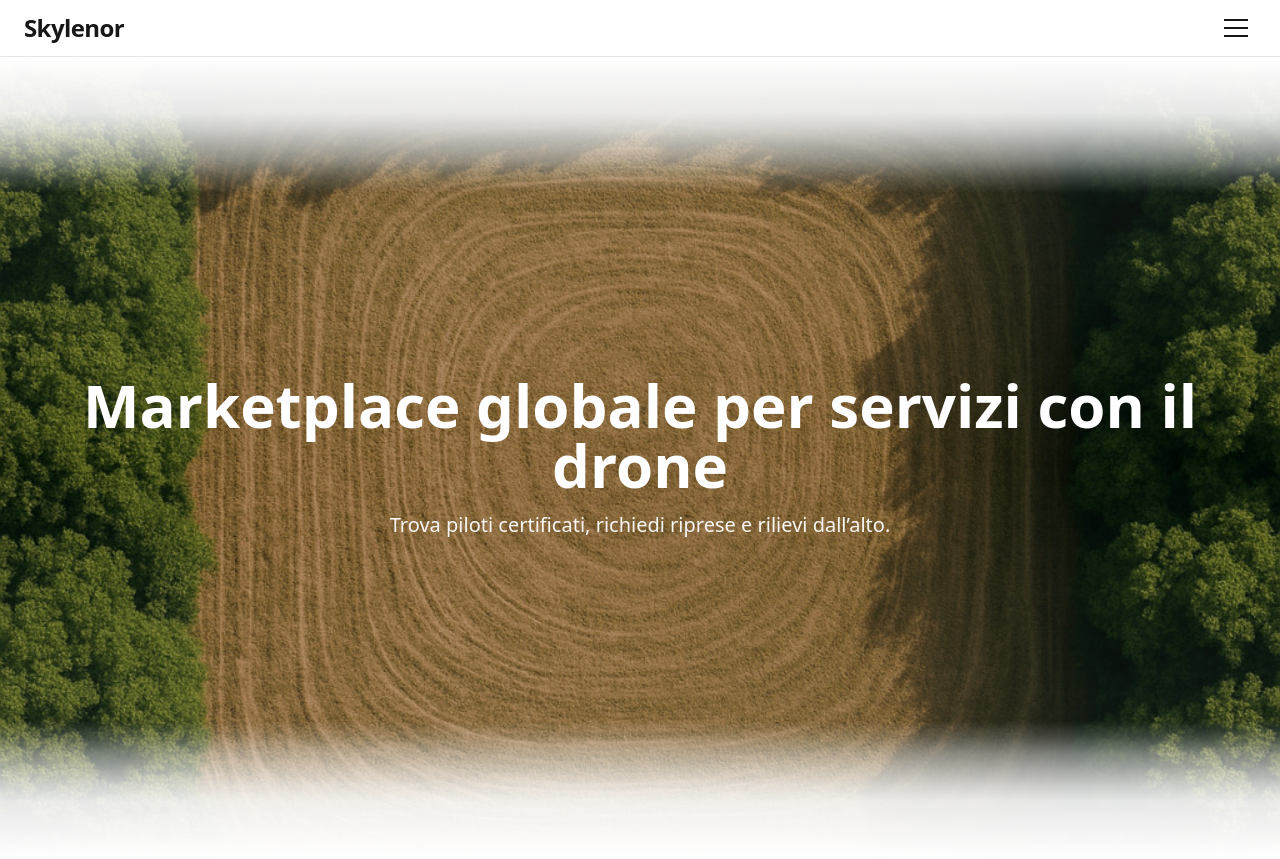
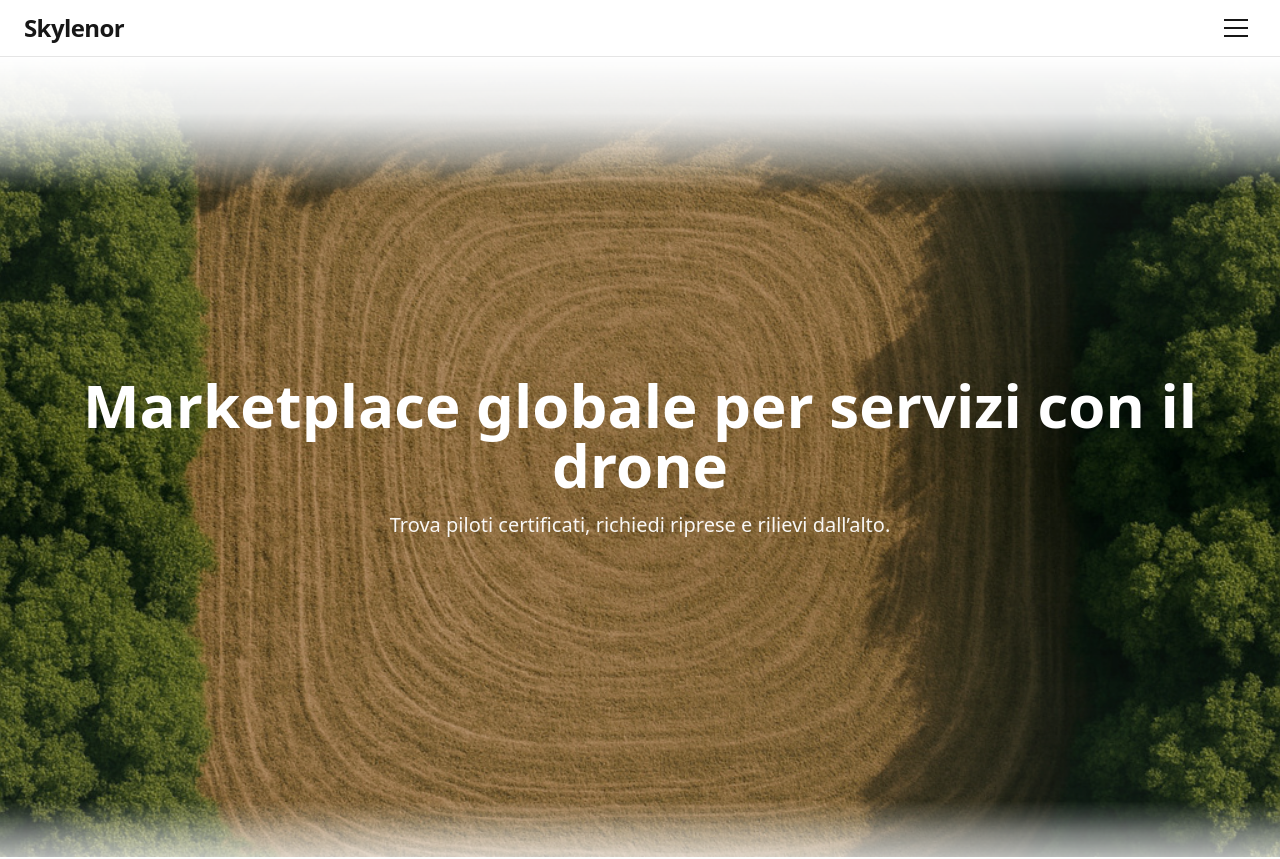
Before and after one commit to alessiomarciano007-prog/skylenor, a Next.js app: page / in a window 1280 px wide. Shown: the top 859 px of the page. Built offline with nearby package versions, Linux system fonts and the light colour scheme.

Commit message:
Update Section.tsx

```diff
--- a/app/components/Section.tsx
+++ b/app/components/Section.tsx
@@ -19,13 +19,13 @@ export default function Section({ children, className, fade = 180 }: Props) {
     rgba(255,255,255,0.78) 15%,
     rgba(255,255,255,0.95) 17%,
     #ffffff                 50%,
-    rgba(255,255,255,0.95) 83%,
-    rgba(255,255,255,0.78) 85%,
-    rgba(255,255,255,0.55) 87%,
-    rgba(255,255,255,0.38) 89%,
-    rgba(255,255,255,0.22) 91%,
-    rgba(255,255,255,0.10) 93%,
-    rgba(255,255,255,0)   100%
+    rgba(255,255,255,0.95) 93%,
+    rgba(255,255,255,0.78) 95%,
+    rgba(255,255,255,0.55) 97%,
+    rgba(255,255,255,0.38) 99%,
+    rgba(255,255,255,0.22) 101%,
+    rgba(255,255,255,0.10) 103%,
+    rgba(255,255,255,0)   110%
   )`;
 
   return (
```
